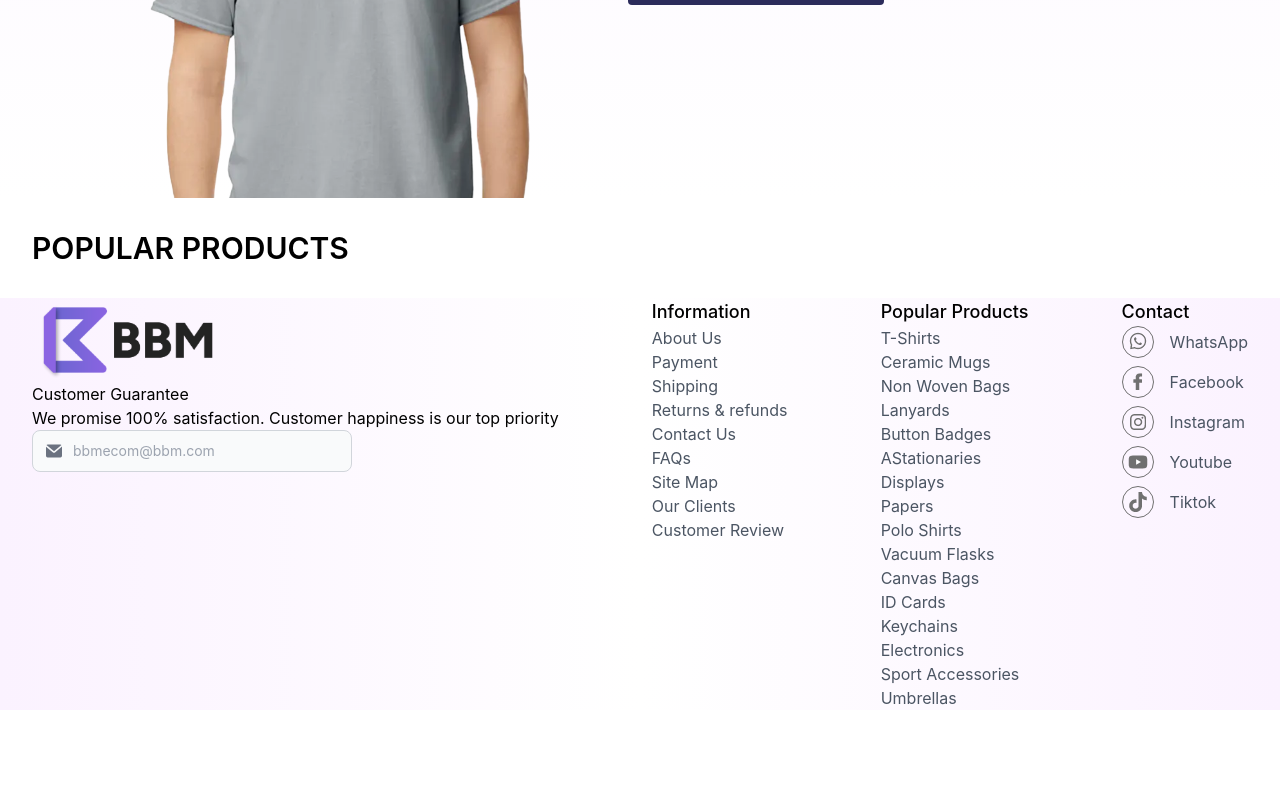
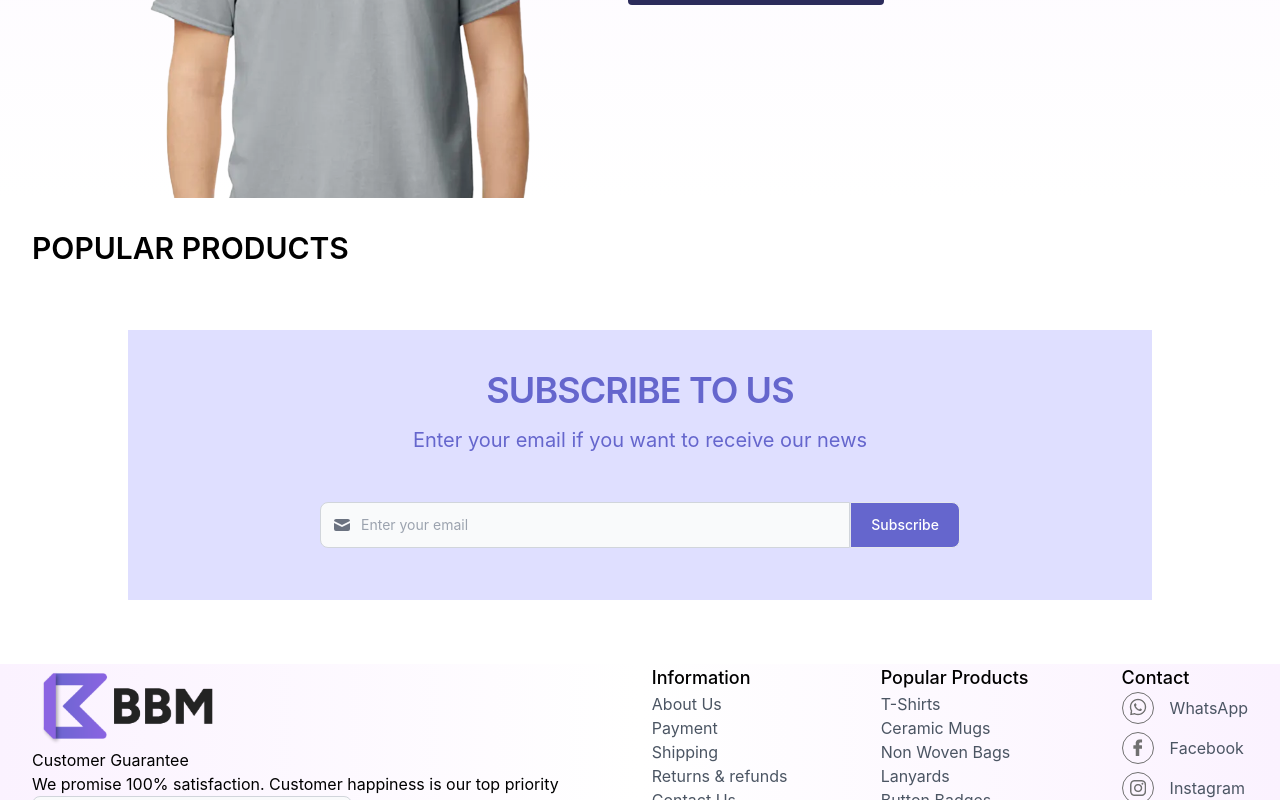
Before and after one commit to amerul95/ecomm2.0, a React (Create React App) app: page / in a window 1280 px wide. Shown: the part 530-1330 px from the top of the page. Before the commit the page ends 1240 px from the top, so only its background shows below. Built offline with nearby package versions, Linux system fonts and the light colour scheme.

Commit message:
finish subscribe

```diff
--- a/src/Pages/Home.js
+++ b/src/Pages/Home.js
@@ -1,12 +1,14 @@
 import React from 'react'
 import { Megasale } from '../components/megasale/Megasale.js';
 import { PopularProduct } from '../components/popularproduct/PopularProduct.js';
+import { Subscribe } from '../components/subscribe/Subscribe.js';
 
 export default function home() {
   return (
     <div>
       <Megasale/>
       <PopularProduct/>
+      <Subscribe/>
     </div>
   )
 }
--- /dev/null
+++ b/src/components/subscribe/Subscribe.js
@@ -0,0 +1,55 @@
+import React from 'react'
+import './subscribe.css'
+
+export const Subscribe = () => {
+    const handleSubmit = (e) => {
+        e.preventDefault();
+        // Add your form submission logic here
+        console.log("Form submitted");
+      };
+  return (
+    <section className="bg-white dark:bg-gray-900 max-w-5xl mx-auto bg-newsletter">
+      <div className="py-8 px-4 mx-auto max-w-screen-xl lg:py-10 lg:px-6 my-8 lg:my-16">
+        <div className="mx-auto max-w-screen-md sm:text-center">
+          <h2 className="mb-4 text-4xl tracking-tight font-semibold text-gray-900 sm:text-4xl dark:text-white pale-purple">
+            SUBSCRIBE TO US
+          </h2>
+          <p className="mx-auto mb-8 max-w-2xl font-normal pale-purple md:mb-12 sm:text-xl">
+          Enter your email if you want to receive our news
+          </p>
+          <form onSubmit={handleSubmit}>
+            <div className="items-center mx-auto mb-3 space-y-4 max-w-screen-sm sm:flex sm:space-y-0">
+              <div className="relative w-full">
+                <label htmlFor="email" className="hidden mb-2 text-sm font-medium text-gray-900 dark:text-gray-300">
+                  Email address
+                </label>
+                <div className="flex absolute inset-y-0 left-0 items-center pl-3 pointer-events-none">
+                  <svg className="w-5 h-5 text-gray-500 dark:text-gray-400" fill="currentColor" viewBox="0 0 20 20" xmlns="http://www.w3.org/2000/svg">
+                    <path d="M2.003 5.884L10 9.882l7.997-3.998A2 2 0 0016 4H4a2 2 0 00-1.997 1.884z"></path>
+                    <path d="M18 8.118l-8 4-8-4V14a2 2 0 002 2h12a2 2 0 002-2V8.118z"></path>
+                  </svg>
+                </div>
+                <input
+                  className="outline-none block p-3 pl-10 w-full text-sm text-gray-900 bg-gray-50 rounded-lg border border-gray-300 sm:rounded-none sm:rounded-l-lg focus:ring-primary-500 focus:border-primary-500 "
+                  placeholder="Enter your email"
+                  type="email"
+                  id="email"
+                  required
+                />
+              </div>
+              <div>
+                <button
+                  type="submit"
+                  className="py-3 px-5 w-full text-sm font-medium text-center text-white rounded-lg border cursor-pointer border-primary-600 sm:rounded-none sm:rounded-r-lg hover:bg-primary-800 focus:ring-1 focus:ring-primary-300 bg-btn-purple"
+                >
+                  Subscribe
+                </button>
+              </div>
+            </div>
+
+          </form>
+        </div>
+      </div>
+    </section>
+  )
+}
--- /dev/null
+++ b/src/components/subscribe/subscribe.css
@@ -0,0 +1,9 @@
+.bg-newsletter{
+    background-color:#DFDFFF;
+}
+.pale-purple{
+    color:#6566CD;
+}
+.bg-btn-purple{
+    background-color: #6566CD;
+}
```
